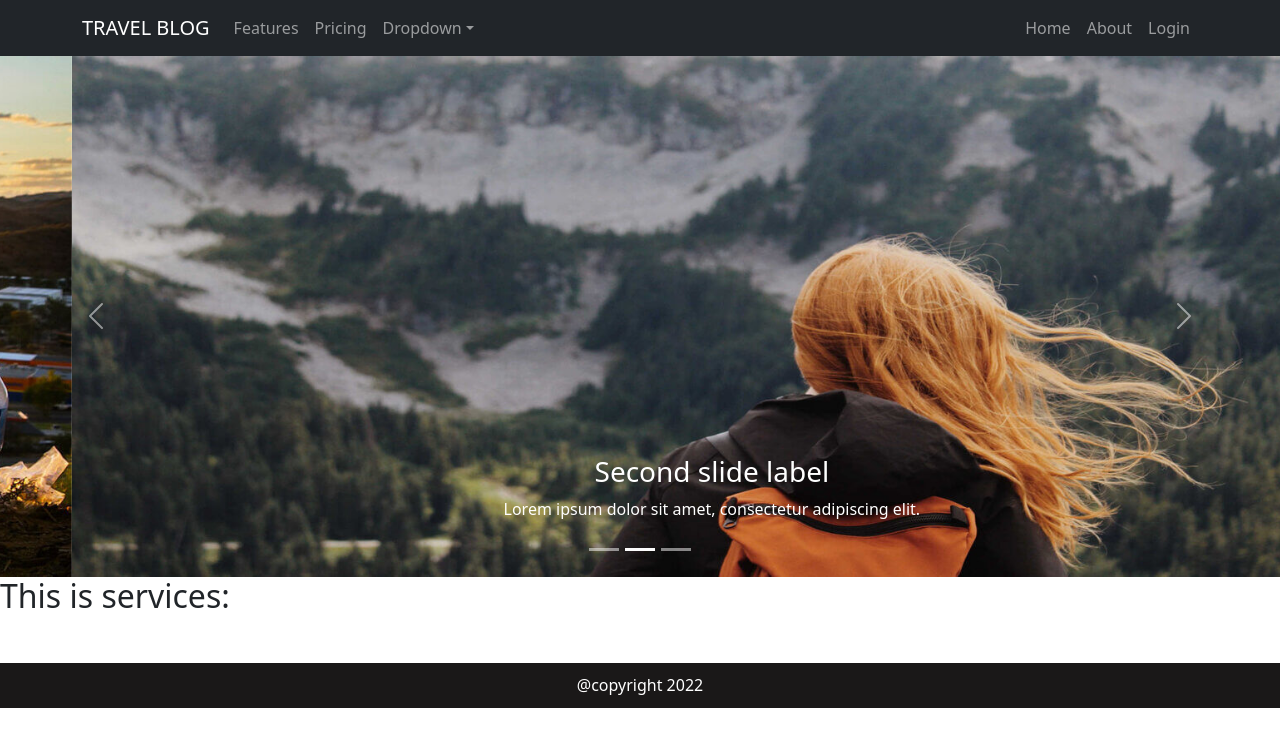
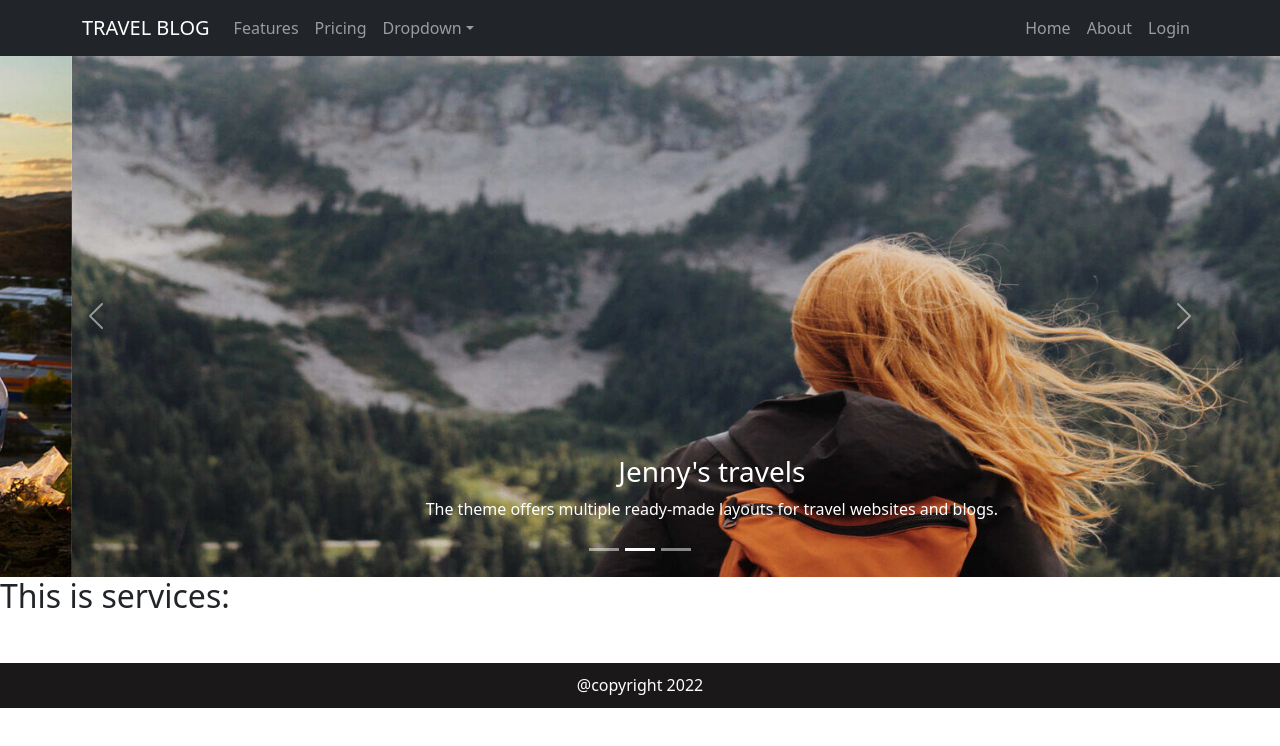
Before and after one commit to tanianasrin1/independent-service-provider-a10, a React (Create React App) app: page / in a window 1280 px wide. Shown: the top 746 px of the page. Built offline with nearby package versions, Linux system fonts and the light colour scheme.

Commit message:
banner fixed

```diff
--- a/src/pages/Home/Banner/Banner.js
+++ b/src/pages/Home/Banner/Banner.js
@@ -20,8 +20,8 @@ const Banner = () => {
           alt="First slide"
         />
         <Carousel.Caption>
-          <h3>First slide label</h3>
-          <p>Nulla vitae elit libero, a pharetra augue mollis interdum.</p>
+          <h3>Travel blog world themes</h3>
+          <p>To make a WordPress blog, you will need a domain name and web hosting.</p>
         </Carousel.Caption>
       </Carousel.Item>
       <Carousel.Item>
@@ -32,8 +32,8 @@ const Banner = () => {
         />
 
         <Carousel.Caption>
-          <h3>Second slide label</h3>
-          <p>Lorem ipsum dolor sit amet, consectetur adipiscing elit.</p>
+          <h3>Jenny's travels</h3>
+          <p>The theme offers multiple ready-made layouts for travel websites and blogs. </p>
         </Carousel.Caption>
       </Carousel.Item>
       <Carousel.Item>
@@ -44,9 +44,9 @@ const Banner = () => {
         />
 
         <Carousel.Caption>
-          <h3>Third slide label</h3>
+          <h3>Explore the world</h3>
           <p>
-            Praesent commodo cursus magna, vel scelerisque nisl consectetur.
+          You can use any WordPress blog or business theme for travel websites and blogs.
           </p>
         </Carousel.Caption>
       </Carousel.Item>
```
